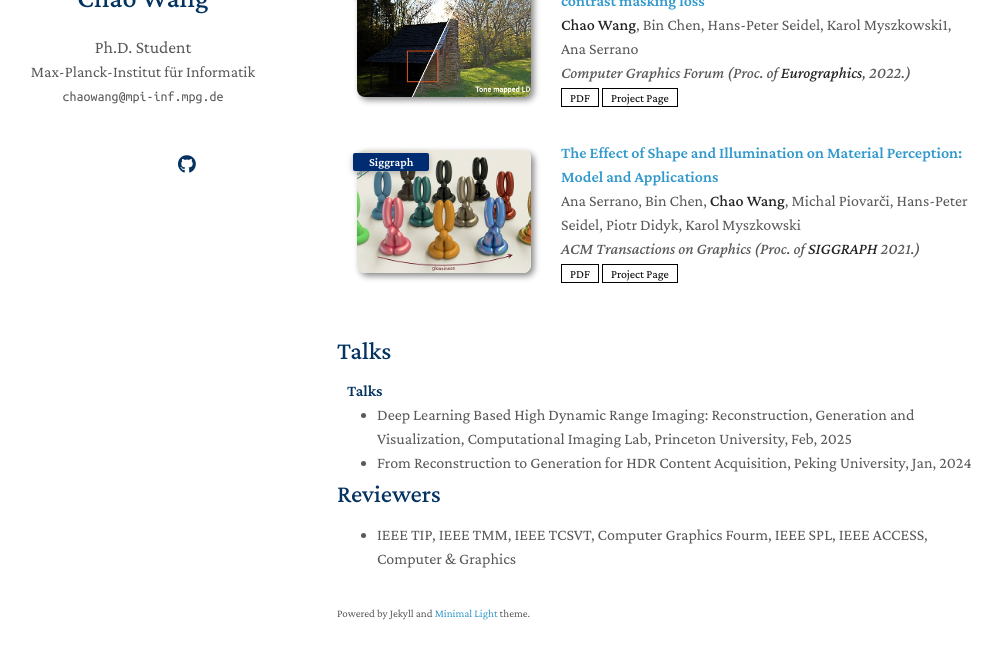
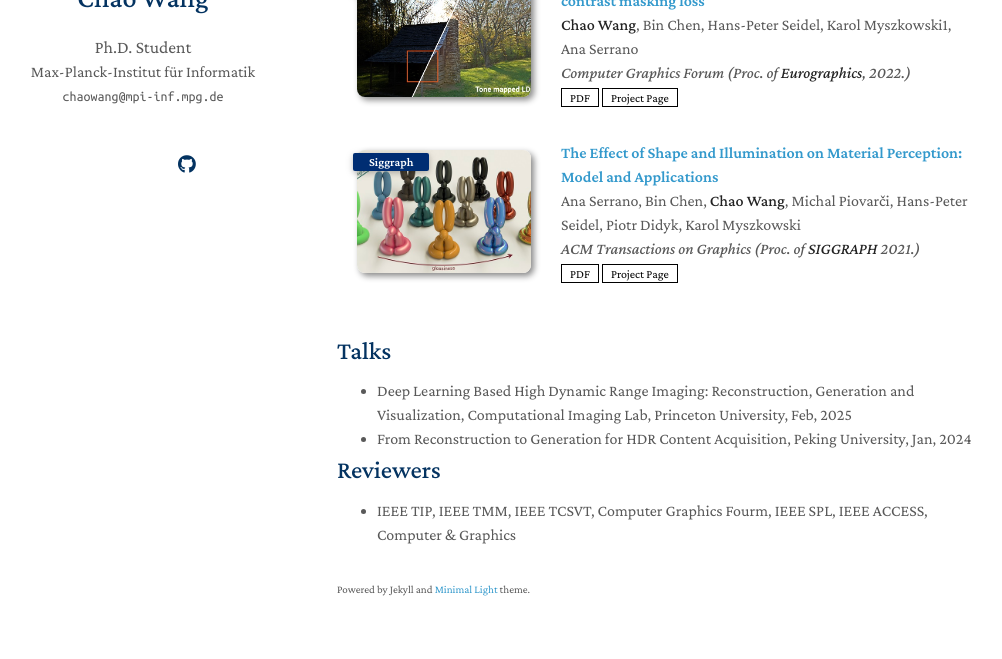
Before and after one commit to Hans1984/Hans1984.github.io, a Jekyll site: the page built from index.md, in a window 1280 px wide and 900 px high, scrolled down 1752 px, cut to the strip 206-865 px from the top of the window. Shown: the whole strip, without its empty margins (133-1135 px from the left). Built offline with Jekyll 4.4.1, drawn with Linux system fonts in a browser that asks for light colours; nearby versions of some CDN libraries; a style sheet for code colours, icons or effects is not loaded; our own code applies the rules of GitHub Pages for plain Markdown files.

Commit message:
Update Talks.md

```diff
--- a/_includes/Talks.md
+++ b/_includes/Talks.md
@@ -1,6 +1,4 @@
 ## Talks
-
-<h4 style="margin:0 10px 0;">Talks</h4>
 
 <ul style="margin:0 0 5px;">
   <li>Deep Learning Based High Dynamic Range Imaging: Reconstruction, Generation and Visualization, Computational Imaging Lab, Princeton University, Feb, 2025</li>
```
